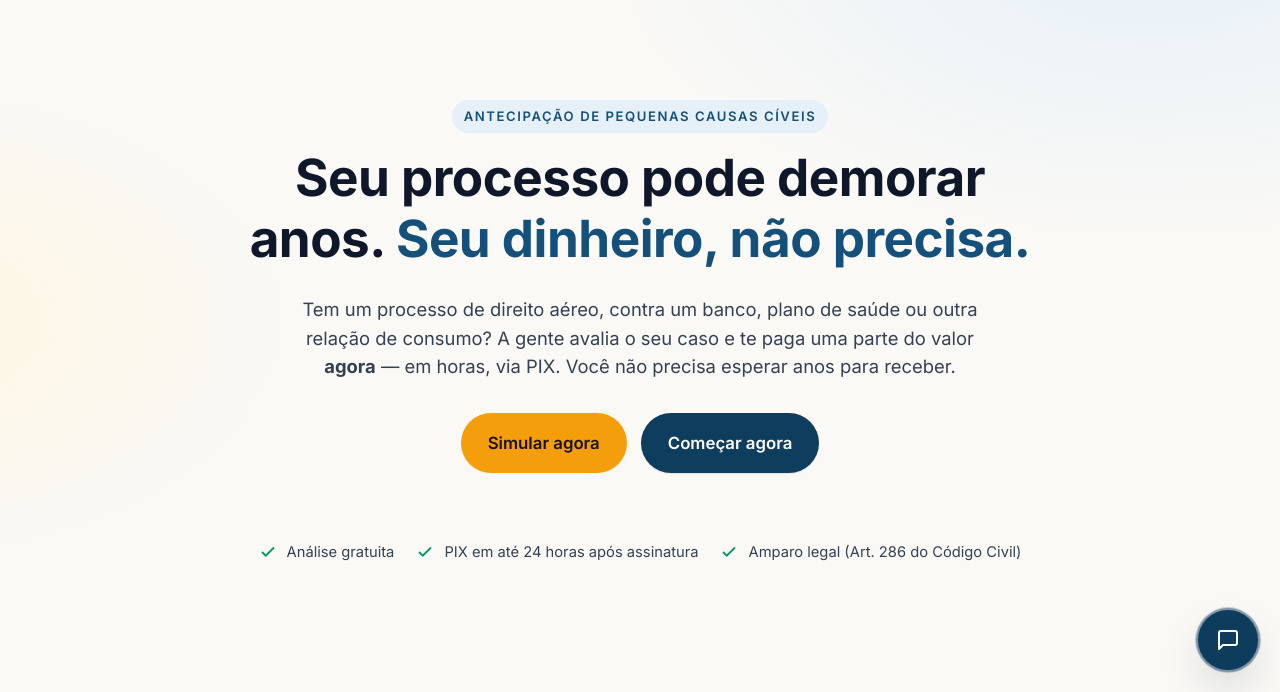
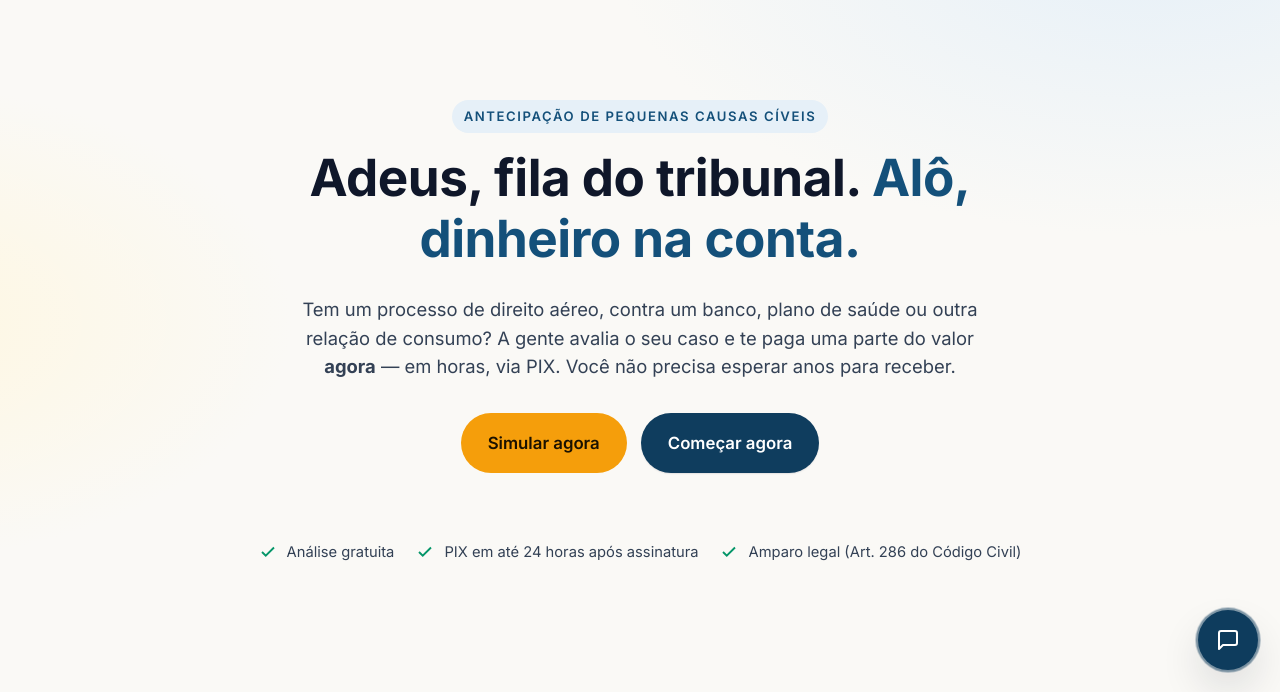
Before and after one commit to Timnogueira/justja, a plain HTML site: page index.html in a window 1280 px wide. Shown: the part 108-800 px from the top of the page. Drawn offline with Linux system fonts and the light colour scheme.

Commit message:
Headline: 'Adeus, fila do tribunal. Alô, dinheiro na conta.'

```diff
--- a/index.html
+++ b/index.html
@@ -46,7 +46,7 @@
 <section class="hero hero--center">
   <div class="container" style="max-width: 880px; text-align: center;">
     <span class="eyebrow">Antecipação de pequenas causas cíveis</span>
-    <h1 class="mt-1">Seu processo pode demorar anos. <em>Seu dinheiro, não precisa.</em></h1>
+    <h1 class="mt-1">Adeus, fila do tribunal. <em>Alô, dinheiro na conta.</em></h1>
     <p class="lead mx-auto" style="max-width: 60ch;">
       Tem um processo de direito aéreo, contra um banco, plano de saúde ou outra relação de consumo?
       A gente avalia o seu caso e te paga uma parte do valor <strong>agora</strong> — em horas, via PIX.
```
